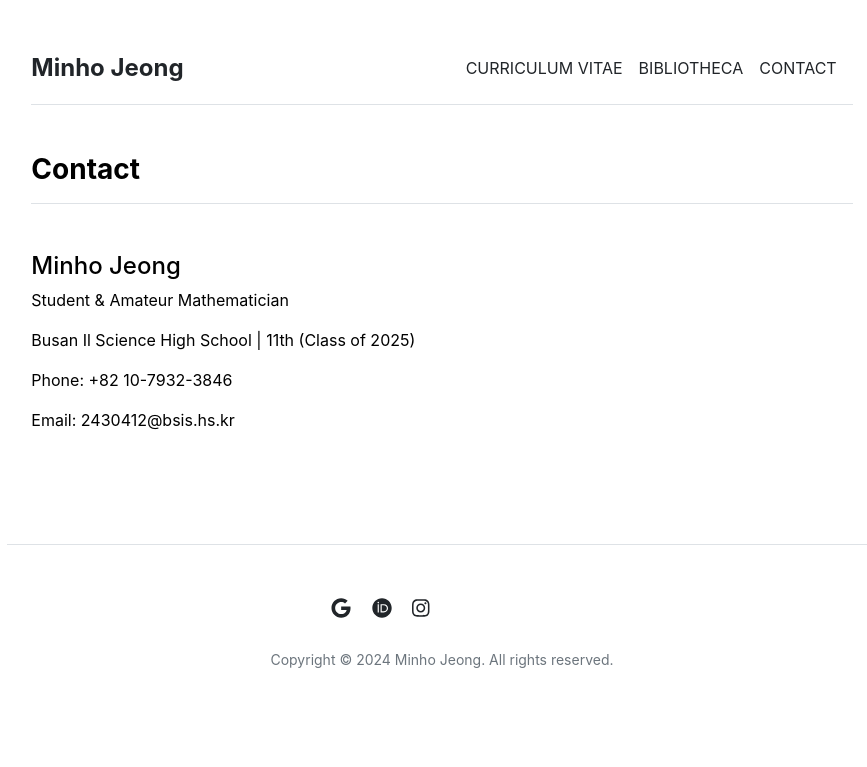
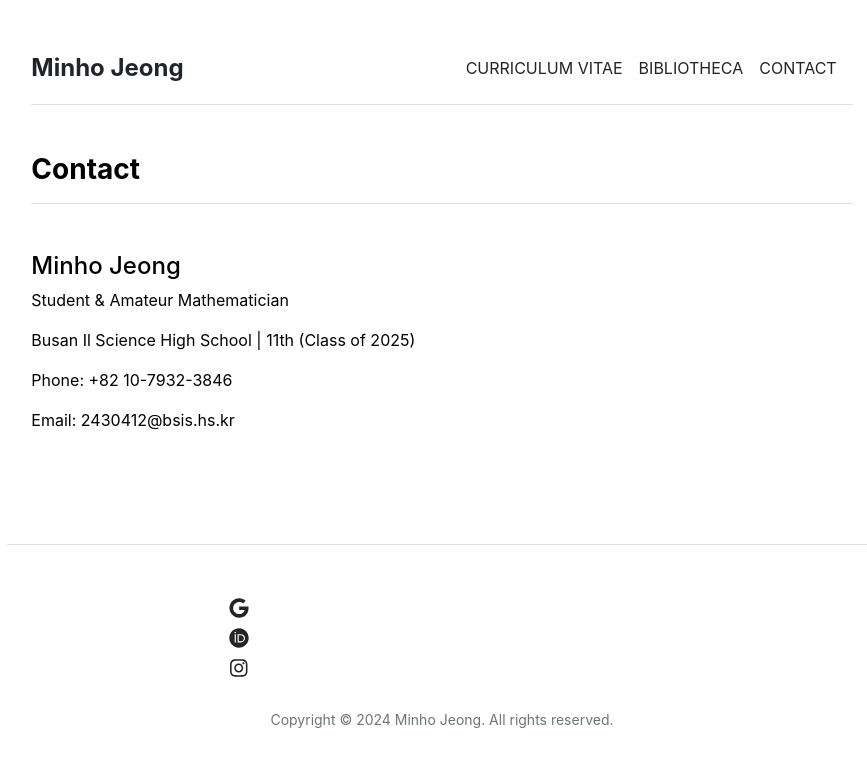
Before and after one commit to mino-jeong/mino-jeong.github.io, a Jekyll site: the page built from contact.md, in a window 1280 px wide. Shown: the top 767 px of the page, without its empty margins (198-1065 px from the left). Built offline with Jekyll 4.4.1, drawn with Linux system fonts in a browser that asks for light colours.

Commit message:
Update footer.html

```diff
--- a/_includes/footer.html
+++ b/_includes/footer.html
@@ -2,7 +2,7 @@
   <div class="row">
     <div class="col-sm-6 text-end social-media-icons">
       {% for item in site.data.settings.social %}
-        <a href="{{ item.link }}" class="ms-3 fs-5"><i class="fab fa-{{ item.icon }}"></i></a>
+        <center><a href="{{ item.link }}" class="ms-3 fs-5"><i class="fab fa-{{ item.icon }}"></i></a></center>
       {% endfor %}
     </div>
   </div>
```
